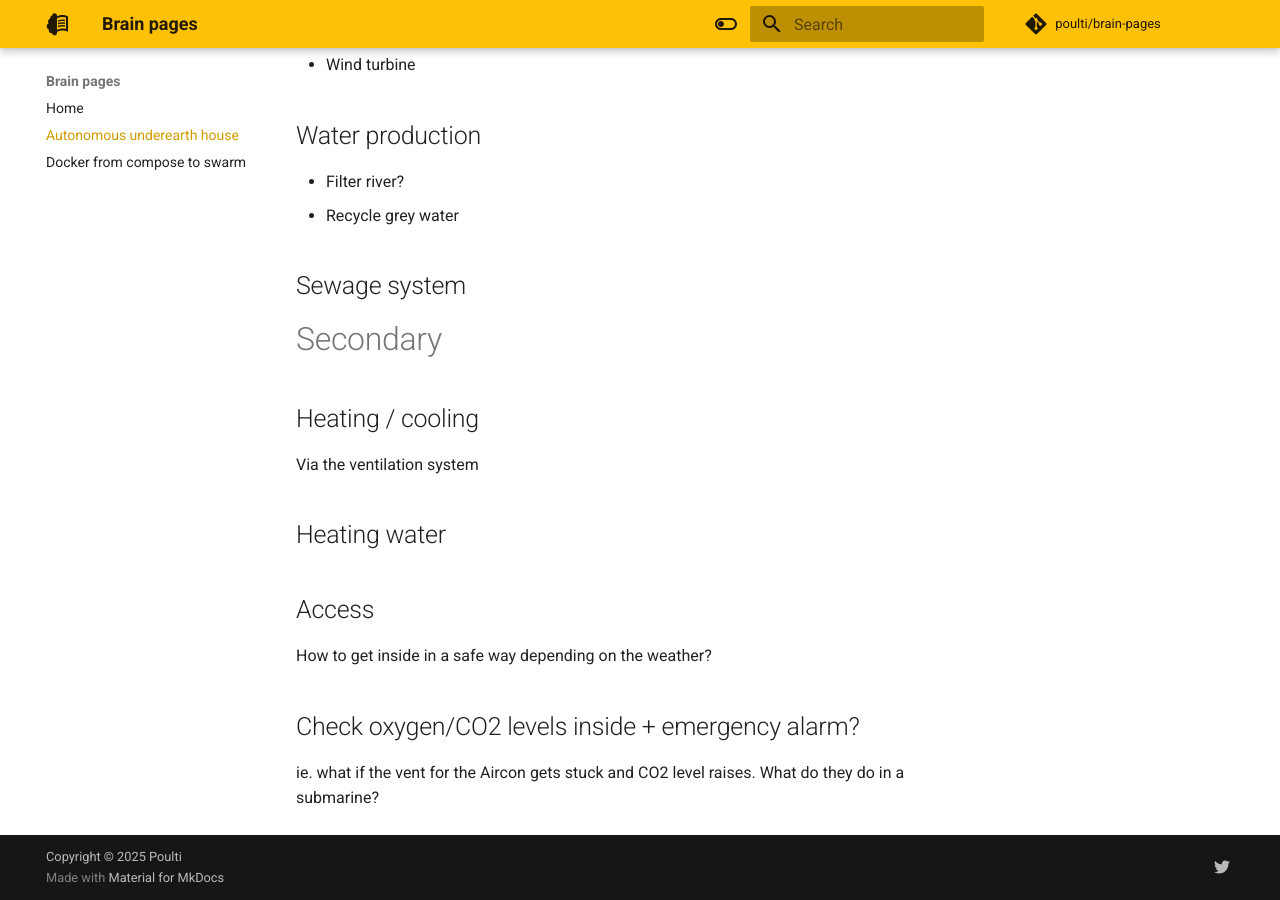
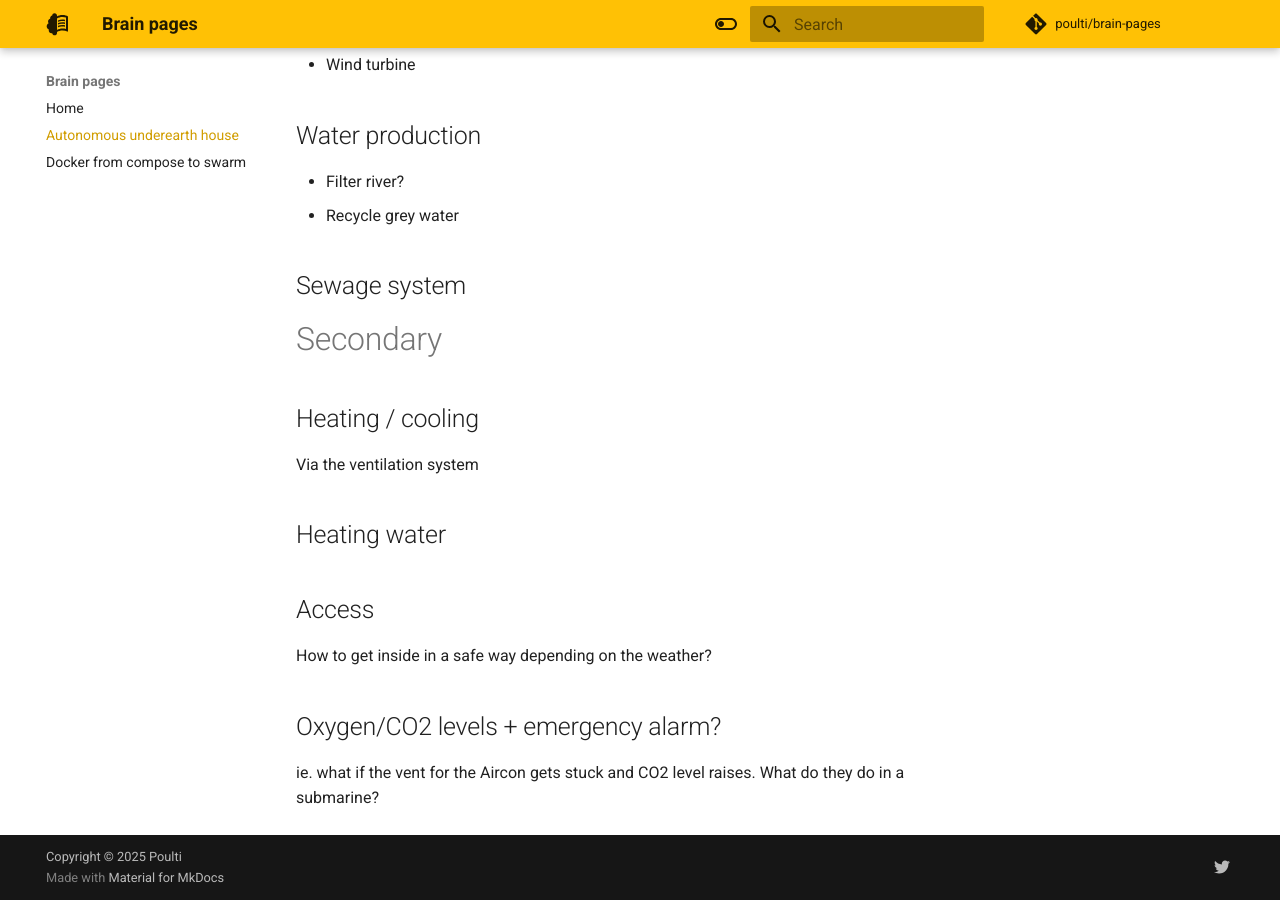
Before and after one commit to poulti/brain-pages, an MkDocs documentation site: the page built from docs/autonomous-underearth-house.md, in a window 1280 px wide and 900 px high, scrolled down 1150 px. Built offline with MkDocs 1.6.1 and Material for MkDocs 9.7.7, drawn with Linux system fonts in a browser that asks for light colours; comment, search, counter and statistics services are not loaded.

Commit message:
Adjust title about oxygen

```diff
--- a/docs/autonomous-underearth-house.md
+++ b/docs/autonomous-underearth-house.md
@@ -42,6 +42,6 @@ Via the ventilation system
 ## Access
 How to get inside in a safe way depending on the weather?
 
-## Check oxygen/CO2 levels inside + emergency alarm?
+## Oxygen/CO2 levels + emergency alarm?
 ie. what if the vent for the Aircon gets stuck and CO2 level raises.
 What do they do in a submarine?
```
